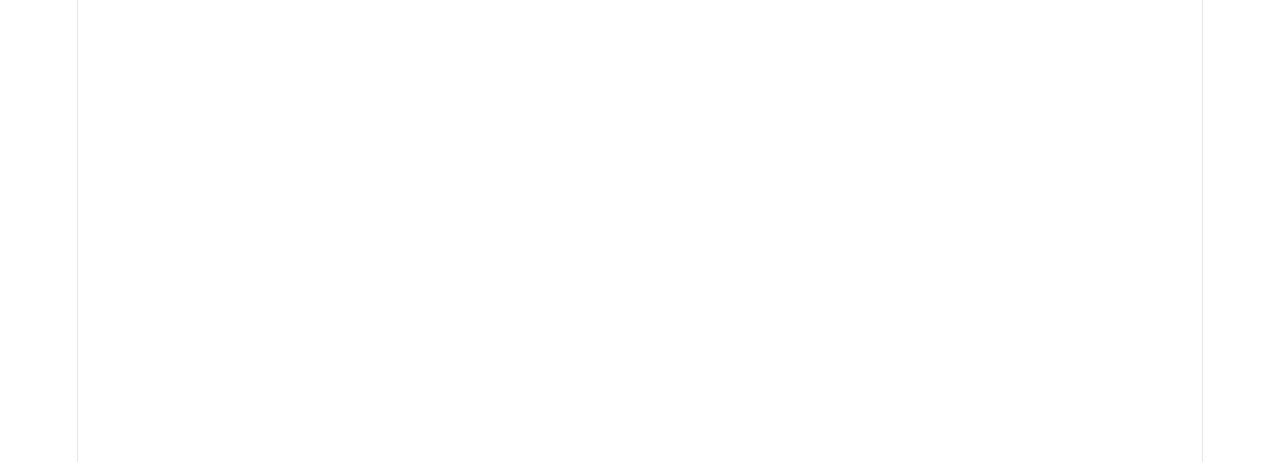
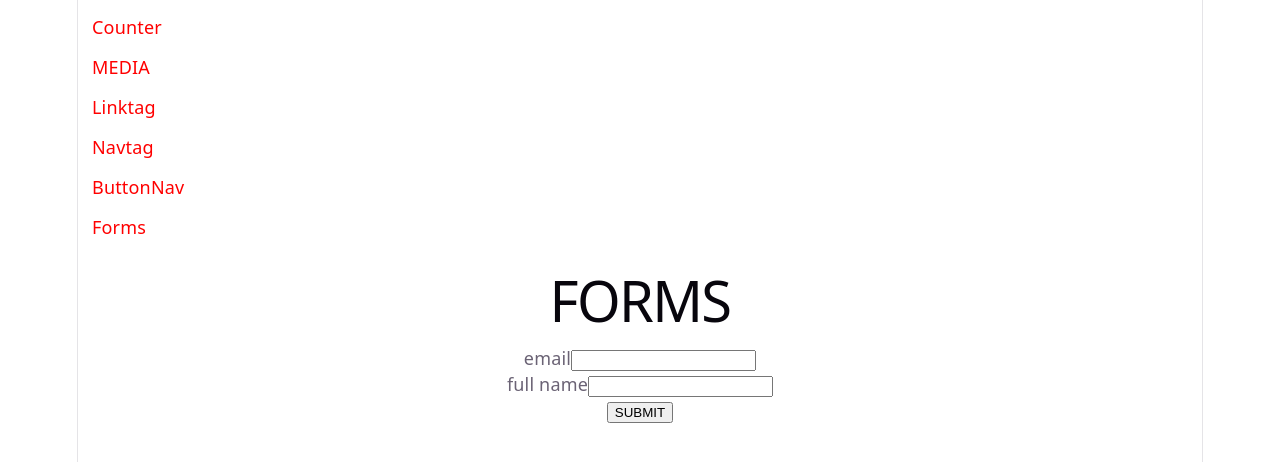
Before and after one commit to JoshiSankar-4021/myfirstapp_sasi, a React (Vite) app: page /forms in a window 1280 px wide. Before the commit this address had no page. Shown: the top 462 px of the page. Built offline with nearby package versions, Linux system fonts and the light colour scheme.

Commit message:
forma and nav bar

```diff
--- a/src/App.jsx
+++ b/src/App.jsx
@@ -4,15 +4,19 @@ import {Routes,Route} from 'react-router-dom'
 import Navtag from "./Navtag"
 import Linktag from "./Linktag"
 import Buttonnav from "./Buttonnav";
+import Sidenav from "./Sidenav"
+import Forms from "./Forms";
 function App(){
   return(
    <>
+   <Sidenav/>
     <Routes>
       <Route path="/media" element={<Media/>} />
       <Route path="/counter" element={<Counter/>} />
       <Route path="/navtag" element={<Navtag/>}/>
       <Route path="/linktag" element={<Linktag/>}/>
       <Route path="/" element={<Buttonnav/>}/>
+      <Route path="/forms" element={<Forms/>}/>
     </Routes>
    </>
   )
--- /dev/null
+++ b/src/Forms.jsx
@@ -0,0 +1,38 @@
+import {useState} from "react";
+function Forms(){
+
+    const [formdata,setFormdata]=useState({
+        email:"",
+        full_name:""
+    })
+
+    function handleChange(e){
+        const {name,value}=e.target;
+        setFormdata(prev => ({
+            ...prev,
+            [name]: value
+        }));
+    }
+
+    function handleSubmit(e){
+        e.preventDefault()
+        console.log(formdata)
+    }
+
+    return(
+        <div>
+            <h1>FORMS</h1>
+            <form>
+                <lable>email</lable>
+                <input type="email" name="email" value={formdata.email}
+                onChange={handleChange}/><br/>
+                <lable>full name</lable>
+                <input type="text" name="full_name" value={formdata.full_name}
+                onChange={handleChange}/><br/>
+                <button onClick={handleSubmit}>SUBMIT</button>
+            </form>
+        </div>
+    )
+}
+
+export default Forms
--- /dev/null
+++ b/src/Sidenav.css
@@ -0,0 +1,16 @@
+.sidenavdiv{
+    text-align: left;
+    border:2px solid white;
+    width:200px;
+}
+
+.sidelinkdiv{
+border:2px solid white;
+margin:10px;
+
+}
+.sidenavlink{
+text-decoration: none;
+color:red
+
+}
--- /dev/null
+++ b/src/Sidenav.jsx
@@ -0,0 +1,34 @@
+import { NavLink } from "react-router-dom"
+import "./Sidenav.css"
+function Sidenav(){
+    return(
+        <div className="sidenavdiv">
+            <div className="sidelinkdiv">
+                <NavLink to="/counter" className="sidenavlink">Counter</NavLink>
+            </div>
+
+            <div className="sidelinkdiv">
+                <NavLink to="/media" className="sidenavlink">MEDIA</NavLink>
+            </div>
+
+            <div className="sidelinkdiv">
+                <NavLink to="/linktag" className="sidenavlink">Linktag</NavLink>
+            </div>
+
+            <div className="sidelinkdiv">
+                <NavLink to="/navtag" className="sidenavlink">Navtag</NavLink>
+            </div>
+
+            <div className="sidelinkdiv">
+                <NavLink to="/" className="sidenavlink">ButtonNav</NavLink>
+            </div>
+
+            <div className="sidelinkdiv">
+                <NavLink to="/forms" className="sidenavlink">Forms</NavLink>
+            </div>
+
+        </div>
+    )
+}
+
+export default Sidenav
```
